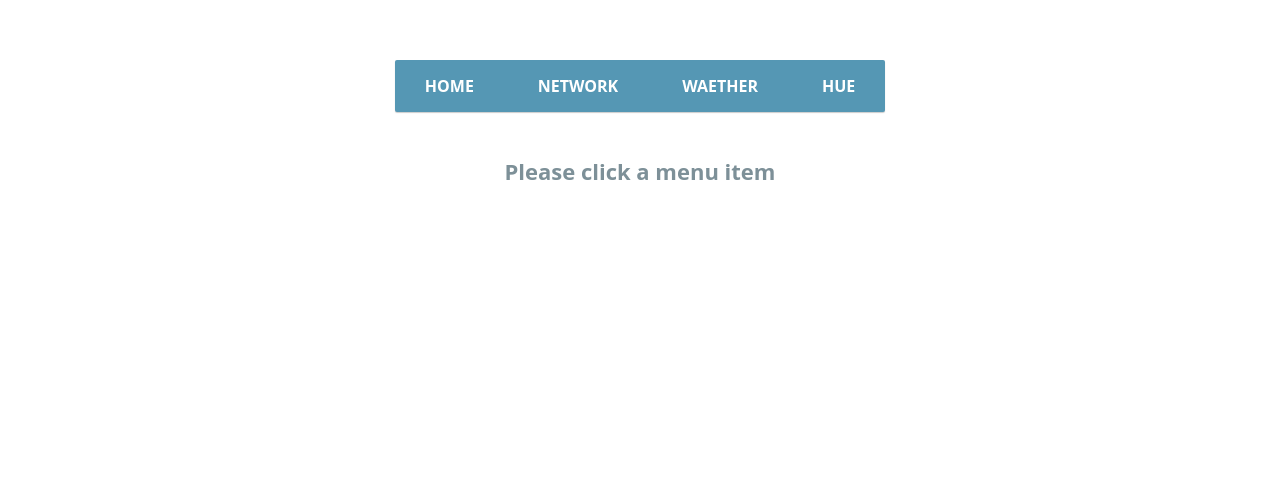
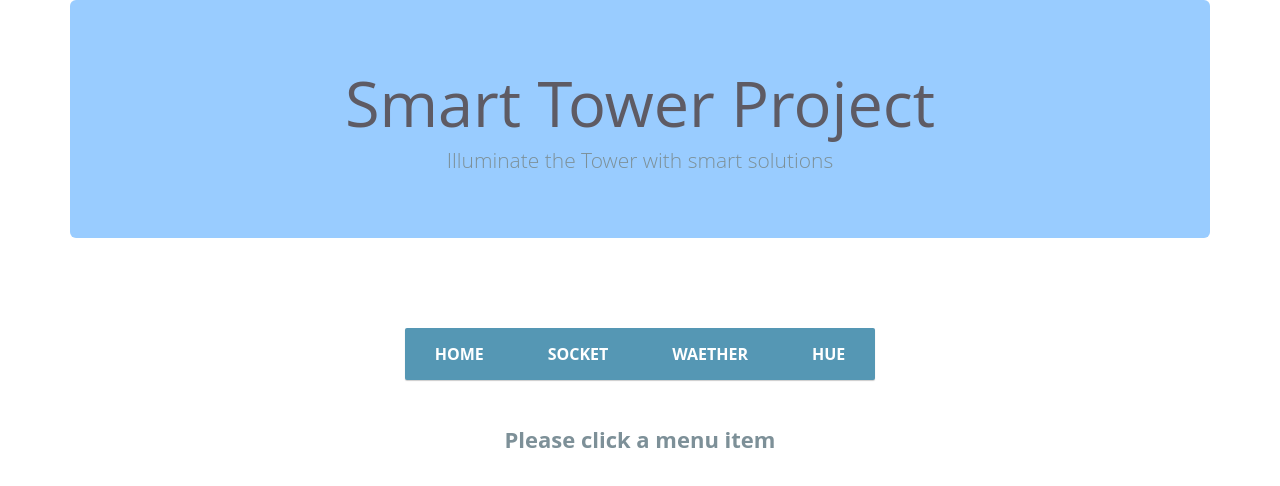
Before and after one commit to asbr90/SmartTowerServer, a website: page frontend/app/index.html in a window 1280 px wide. Drawn offline with nearby package versions, Linux system fonts and the light colour scheme; some packages are replaced by stand-ins of ours.

Commit message:
Header Panel added

```diff
--- a/frontend/app/css/app.css
+++ b/frontend/app/css/app.css
@@ -6,6 +6,9 @@
 .cart-item.ng-enter-active {
   background-color: white;
 }
+.other-color{
+    background: #99CCFF
+ }
 
 *{
 	margin:0;
@@ -68,7 +71,7 @@ nav a:last-child{
 }
 
 nav.home .home,
-nav.networks .networks,
+nav.plug .plug,
 nav.waether .waether,
 nav.hue .hue{
 	background-color:#F00A0A;
--- a/frontend/app/index.html
+++ b/frontend/app/index.html
@@ -15,7 +15,10 @@
 </head>
 <body>
   <div class="container">
-
+  <div class="jumbotron other-color">
+    <h1>Smart Tower Project</h1>
+    <p>Illuminate the Tower with smart solutions</p>
+  </div>
 
 <!-- Adding the ng-app declaration to initialize AngularJS -->
   <!-- The navigation menu will get the value of the "active" variable as a class.
@@ -25,7 +28,7 @@
     <!-- When a link in the menu is clicked, we set the active variable -->
 
     <a href="#" class="home" ng-click="active='Home'">Home</a>
-    <a href="#/network" class="networks" ng-click="active='network Settings'">Network</a>
+    <a href="#/plug" class="plug" ng-click="active='plug'">Socket</a>
     <a href="#/weather" class="waether" ng-click="active='waether forecast'">waether</a>
     <a href="#/hue" class="hue" ng-click="active='Hue Control'">Hue</a>
   </nav>
--- a/frontend/app/js/app.js
+++ b/frontend/app/js/app.js
@@ -8,7 +8,7 @@ angular.module('SmartTower', ['ngAnimate','ngRoute',  'HueServices'])
           templateUrl: 'partials/hues.html',
           controller: 'HueListCtrl'
         })
-      .when('/network', { template: 'Network Settings' })
+      .when('/socket', { templateUrl: 'partials/SocketPlug.html' })
       .when('/weather', { templateUrl: 'partials/weather.html' })
       .otherwise({ redirectTo: '/'});
   }).controller('HueListCtrl', function($scope, $http) {
```
